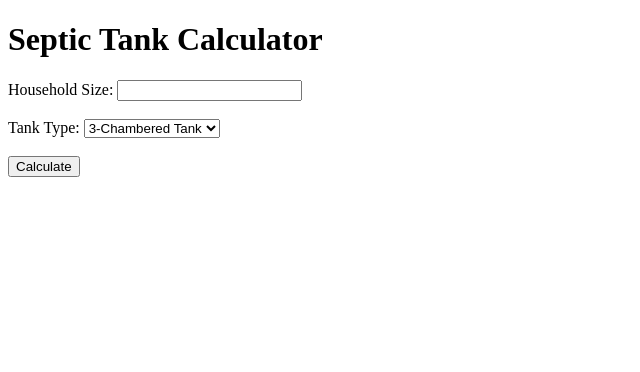
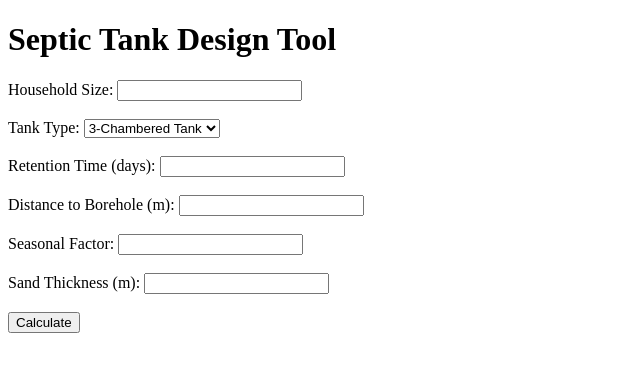
Before and after one commit to Annamaria9-coder/SepticTankCalculator, a Flask app: page / in a window 1280 px wide. Shown: the top 372 px of the page, without its empty margins (0-640 px from the left). Run offline with Flask 3, Linux system fonts and the light colour scheme; parts of the project's set-up code (start-up, migrations or seed data) failed here and were passed over.

Commit message:
Update index.html

```diff
--- a/app/templates/index.html
+++ b/app/templates/index.html
@@ -1,3 +1,5 @@
+<!-- index.html -->
+
 <!DOCTYPE html>
 <html lang="en">
 <head>
@@ -5,7 +7,7 @@
     <title>Septic Tank Calculator</title>
 </head>
 <body>
-    <h1>Septic Tank Calculator</h1>
+    <h1>Septic Tank Design Tool</h1>
     <form action="/calculate" method="post">
         <label for="household_size">Household Size:</label>
         <input type="number" id="household_size" name="household_size" required><br><br>
@@ -16,6 +18,18 @@
             <option value="4">4-Chambered Tank</option>
         </select><br><br>
 
+        <label for="retention_time">Retention Time (days):</label>
+        <input type="number" id="retention_time" name="retention_time" required><br><br>
+
+        <label for="borehole_distance">Distance to Borehole (m):</label>
+        <input type="number" id="borehole_distance" name="borehole_distance" required><br><br>
+
+        <label for="seasonal_factor">Seasonal Factor:</label>
+        <input type="number" id="seasonal_factor" name="seasonal_factor" required><br><br>
+
+        <label for="sand_thickness">Sand Thickness (m):</label>
+        <input type="number" id="sand_thickness" name="sand_thickness" required><br><br>
+
         <button type="submit">Calculate</button>
     </form>
 </body>
```
